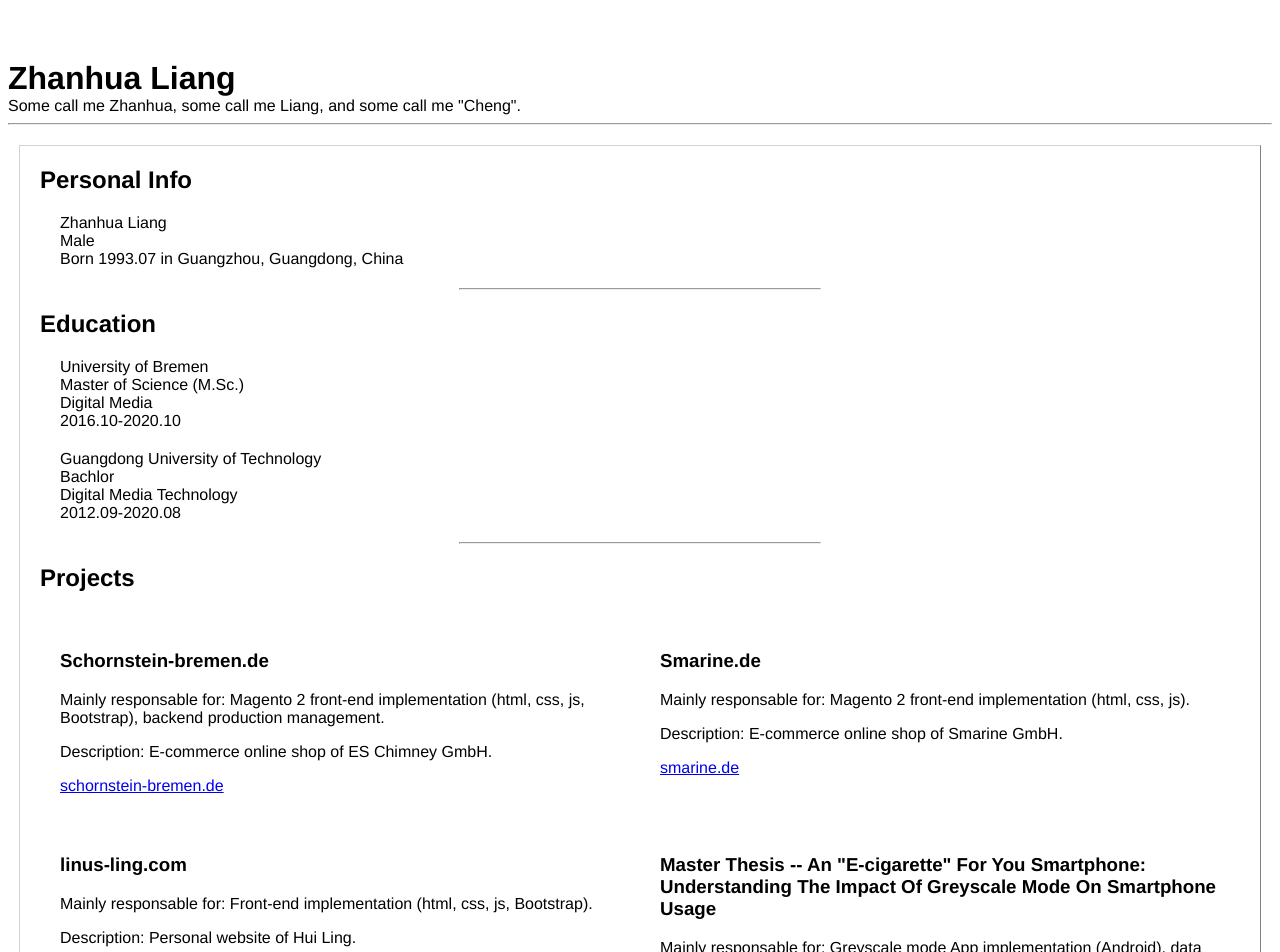
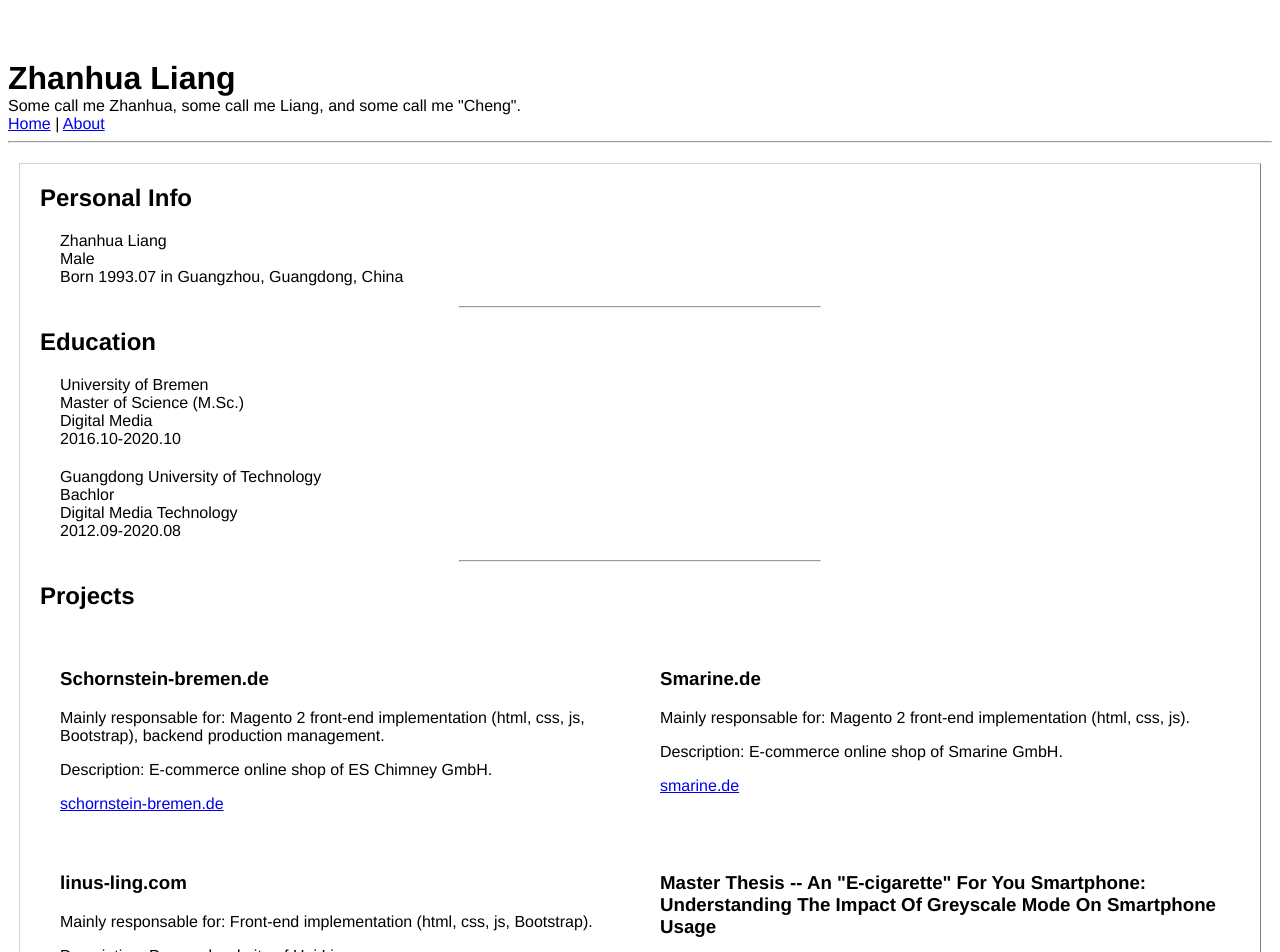
Before and after one commit to zhanhualiang/personal-site-dev, a Vue app: page / in a window 1280 px wide. Shown: the top 952 px of the page. Built offline with nearby package versions, Linux system fonts and the light colour scheme.

Commit message:
vue-router initial commit

```diff
--- a/package.json
+++ b/package.json
@@ -10,11 +10,12 @@
   "dependencies": {
     "core-js": "^3.6.5",
     "vue": "^3.0.4",
-    "vue-router": "^3.4.9"
+    "vue-router": "^4.0.0-0"
   },
   "devDependencies": {
     "@vue/cli-plugin-babel": "~4.5.0",
     "@vue/cli-plugin-eslint": "~4.5.0",
+    "@vue/cli-plugin-router": "^4.5.9",
     "@vue/cli-service": "~4.5.0",
     "@vue/compiler-sfc": "^3.0.0",
     "@vue/eslint-config-standard": "^5.1.2",
--- a/src/App.vue
+++ b/src/App.vue
@@ -1,23 +1,27 @@
 <template>
-  <Header></Header>
-  <Homepage></Homepage>
-  <Footer></Footer>
+  <div id="header">
+    <h1>Zhanhua Liang</h1>
+    <p>Some call me Zhanhua, some call me Liang, and some call me "Cheng".</p>
+  </div>
+  <div id="nav">
+    <router-link to="/">Home</router-link> |
+    <router-link to="/about">About</router-link>
+  </div>
+  <hr>
+  <router-view/>
+  <Footer/>
 </template>
 
 <script>
-import Header from './components/Header'
 import Footer from './components/Footer'
-import Homepage from './components/homepage'
 
 export default {
-  name: 'App',
   components: {
-    Header,
-    Footer,
-    Homepage
+    Footer
   }
 }
 </script>
 
 <style>
+
 </style>
--- a/src/main.js
+++ b/src/main.js
@@ -2,5 +2,6 @@ import { createApp } from 'vue'
 import App from './App.vue'
 
 import './assets/global.css'
+import router from './router'
 
-createApp(App).mount('#app')
+createApp(App).use(router).mount('#app')
--- /dev/null
+++ b/src/router/index.js
@@ -0,0 +1,25 @@
+import { createRouter, createWebHistory } from 'vue-router'
+import Home from '../views/Home.vue'
+
+const routes = [
+  {
+    path: '/',
+    name: 'Home',
+    component: Home
+  },
+  {
+    path: '/about',
+    name: 'About',
+    // route level code-splitting
+    // this generates a separate chunk (about.[hash].js) for this route
+    // which is lazy-loaded when the route is visited.
+    component: () => import(/* webpackChunkName: "about" */ '../views/About.vue')
+  }
+]
+
+const router = createRouter({
+  history: createWebHistory(process.env.BASE_URL),
+  routes
+})
+
+export default router
--- /dev/null
+++ b/src/views/About.vue
@@ -0,0 +1,5 @@
+<template>
+  <div class="about">
+    <h1>This is an about page</h1>
+  </div>
+</template>
--- /dev/null
+++ b/src/views/Home.vue
@@ -0,0 +1,138 @@
+<template>
+  <div id="main-content">
+    <div id="personal-info">
+      <h2>Personal Info</h2>
+      <div class="content-block">
+        <p>Zhanhua Liang</p>
+        <p>Male</p>
+        <p>Born 1993.07 in Guangzhou, Guangdong, China</p>
+      </div>
+      <hr />
+    </div>
+
+    <div id="education">
+      <h2>Education</h2>
+      <div
+        class="content-block"
+        v-for="education in educations"
+        :key="education.university"
+      >
+        <p>{{ education.university }}</p>
+        <p>{{ education.degree }}</p>
+        <p>{{ education.major }}</p>
+        <p>{{ education.period }}</p>
+      </div>
+      <hr />
+    </div>
+
+    <div id="projects">
+      <h2>Projects</h2>
+      <div class="projects-container">
+        <div class="project-item" v-for="project in projects" :key="project.title">
+          <h3>{{ project.title }}</h3>
+          <p>Mainly responsable for: {{ project.responsibility }}</p>
+          <p>Description: {{ project.description }}</p>
+          <a v-if="project.url" :href="project.url" target="_black" rel="external nofollow noreferrer noopener">{{ project.url }}</a>
+        </div>
+      </div>
+      <hr />
+    </div>
+  </div>
+</template>
+
+<script>
+export default {
+  name: 'homePage',
+  data () {
+    return {
+      educations: [
+        {
+          university: 'University of Bremen',
+          degree: 'Master of Science (M.Sc.)',
+          major: 'Digital Media',
+          period: '2016.10-2020.10'
+        },
+        {
+          university: 'Guangdong University of Technology',
+          degree: 'Bachlor',
+          major: 'Digital Media Technology',
+          period: '2012.09-2020.08'
+        }
+      ],
+      projects: [
+        {
+          title: 'Schornstein-bremen.de',
+          description: 'E-commerce online shop of ES Chimney GmbH.',
+          responsibility: 'Magento 2 front-end implementation (html, css, js, Bootstrap), backend production management.',
+          img: '',
+          url: 'schornstein-bremen.de'
+        },
+        {
+          title: 'Smarine.de',
+          description: 'E-commerce online shop of Smarine GmbH.',
+          responsibility: 'Magento 2 front-end implementation (html, css, js).',
+          img: '',
+          url: 'smarine.de'
+        },
+        {
+          title: 'linus-ling.com',
+          description: 'Personal website of Hui Ling.',
+          responsibility: 'Front-end implementation (html, css, js, Bootstrap).',
+          img: '',
+          url: 'linus-ling.com'
+        },
+        {
+          title: 'Master Thesis -- An "E-cigarette" For You Smartphone: Understanding The Impact Of Greyscale Mode On Smartphone Usage',
+          description: 'Compare personal smartphone addiction level before and after using greyscale mode on smartphones in 10 days.',
+          responsibility: 'Greyscale mode App implementation (Android), data collection (Firebase).',
+          img: '',
+          url: ''
+        },
+        {
+          title: 'Master Project -- Navigation Failure',
+          description: 'Compare user bahaviour changes between reality and VR environment, in terms of smartphone navigation interaction.',
+          responsibility: 'Navigational and user interaction tracking App impelementaion (iOS, Google Map API).',
+          img: '',
+          url: ''
+        }
+      ]
+    }
+  }
+}
+</script>
+
+<style scoped>
+#main-content {
+  max-width: 1200px;
+  margin: 20px auto;
+  padding: 0 20px;
+  border-left: 1px solid lightgray;
+  border-top: 1px solid lightgray;
+  border-right: 1px solid grey;
+  border-bottom: 1px solid grey;
+}
+
+hr {
+  width: 30%;
+}
+
+.content-block {
+  margin: 20px;
+}
+
+.projects-container {
+  display: flex;
+  flex-wrap: wrap;
+}
+
+.project-item {
+  max-width: 560px;
+  min-width: 300px;
+  padding: 20px;
+  flex-grow: 1;
+}
+
+.project-item p {
+  margin: 16px auto;
+}
+</style>
```
Also changed, not shown: 1 other file (tests, documents, lock files or other folders).
